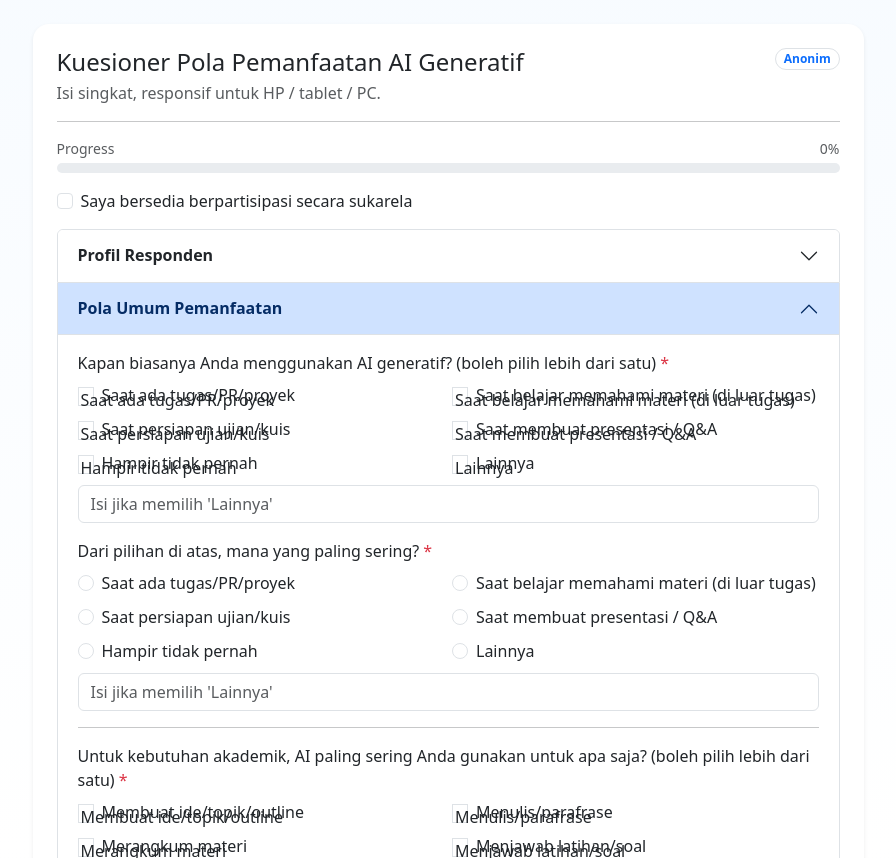
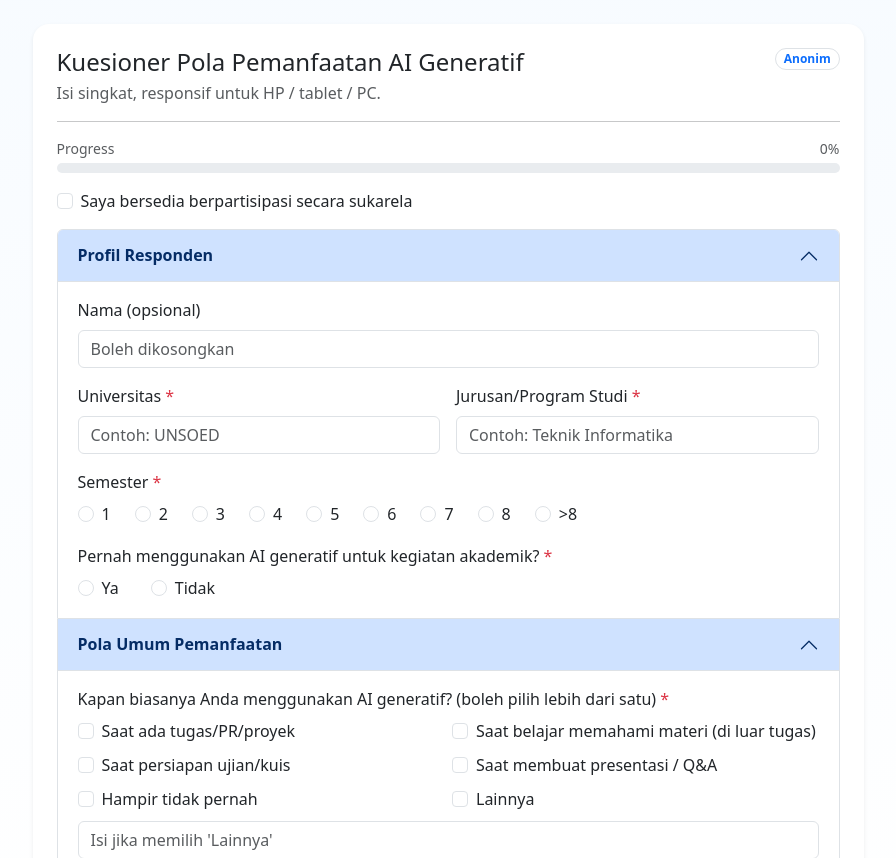
Before and after one commit to tahtanugrohoo/dashboarb-flask, a Flask app: page /predict in a window 1280 px wide, after a click on "Pola Umum Pemanfaatan". Shown: the part 57-915 px from the top of the page, without its empty margins (192-1088 px from the left). Run offline with Flask 3, Linux system fonts and the light colour scheme.

Commit message:
Enhance questionnaire form by updating field widgets for better user interaction and improving HTML structure for clarity.

```diff
--- a/app/blueprints/public/forms.py
+++ b/app/blueprints/public/forms.py
@@ -1,5 +1,5 @@
 from flask_wtf import FlaskForm
-from wtforms import BooleanField, StringField, RadioField, SelectMultipleField, SubmitField
+from wtforms import BooleanField, StringField, RadioField, SelectMultipleField, SubmitField, widgets
 from wtforms.validators import DataRequired, Optional, Length, ValidationError
 
 LIKERT_CHOICES = [("1", "1"), ("2", "2"), ("3", "3"), ("4", "4"), ("5", "5")]
@@ -58,15 +58,27 @@ class QuestionnaireForm(FlaskForm):
     used_ai = RadioField("Pernah menggunakan AI generatif untuk kegiatan akademik?", choices=YESNO_CHOICES, validators=[DataRequired()])
 
     # Pola umum
-    when_multi = SelectMultipleField("Kapan biasanya Anda menggunakan AI generatif? (boleh pilih lebih dari satu)",
-                                     choices=WHEN_CHOICES, validators=[DataRequired()])
+    # when_multi = SelectMultipleField("Kapan biasanya Anda menggunakan AI generatif? (boleh pilih lebih dari satu)",
+    #                                  choices=WHEN_CHOICES, validators=[DataRequired()])
+    when_multi = SelectMultipleField(
+    "Kapan biasanya Anda menggunakan AI generatif? (boleh pilih lebih dari satu)",
+    choices=WHEN_CHOICES,
+    option_widget=widgets.CheckboxInput(),
+    widget=widgets.ListWidget(prefix_label=False),
+    validators=[DataRequired()])
     when_other_text = StringField("Jika memilih 'Lainnya', tuliskan:", validators=[Optional(), Length(max=200)])
 
     when_single = RadioField("Dari pilihan di atas, mana yang paling sering?", choices=WHEN_CHOICES, validators=[DataRequired()])
     when_single_other_text = StringField("Jika memilih 'Lainnya', tuliskan:", validators=[Optional(), Length(max=200)])
 
-    use_multi = SelectMultipleField("Untuk kebutuhan akademik, AI paling sering Anda gunakan untuk apa saja? (boleh pilih lebih dari satu)",
-                                    choices=USE_CHOICES, validators=[DataRequired()])
+    # use_multi = SelectMultipleField("Untuk kebutuhan akademik, AI paling sering Anda gunakan untuk apa saja? (boleh pilih lebih dari satu)",
+    #                                 choices=USE_CHOICES, validators=[DataRequired()])
+    use_multi = SelectMultipleField(
+    "Untuk kebutuhan akademik, AI paling sering Anda gunakan untuk apa saja? (boleh pilih lebih dari satu)",
+    choices=USE_CHOICES,
+    option_widget=widgets.CheckboxInput(),
+    widget=widgets.ListWidget(prefix_label=False),
+    validators=[DataRequired()])
     use_other_text = StringField("Jika memilih 'Lainnya', tuliskan:", validators=[Optional(), Length(max=200)])
 
     use_single = RadioField("Dari pilihan di atas, mana yang paling sering?", choices=USE_CHOICES, validators=[DataRequired()])
--- a/app/templates/public/predict.html
+++ b/app/templates/public/predict.html
@@ -50,7 +50,7 @@
                   Profil Responden
                 </button>
               </h2>
-              <div id="cProfile" class="accordion-collapse collapse show" aria-labelledby="hProfile" data-bs-parent="#accordionQ">
+              <div id="cProfile" class="accordion-collapse collapse show" aria-labelledby="hProfile">
                 <div class="accordion-body">
                   <div class="row g-3">
                     <div class="col-12">
@@ -104,7 +104,7 @@
                   Pola Umum Pemanfaatan
                 </button>
               </h2>
-              <div id="cGeneral" class="accordion-collapse collapse" aria-labelledby="hGeneral" data-bs-parent="#accordionQ">
+              <div id="cGeneral" class="accordion-collapse collapse" aria-labelledby="hGeneral"">
                 <div class="accordion-body">
 
                   <div class="mb-3">
@@ -222,7 +222,7 @@
                   Pernyataan (Skala 1–5)
                 </button>
               </h2>
-              <div id="cLikert" class="accordion-collapse collapse" aria-labelledby="hLikert" data-bs-parent="#accordionQ">
+              <div id="cLikert" class="accordion-collapse collapse" aria-labelledby="hLikert"">
                 <div class="accordion-body">
                   <div class="alert alert-info py-2 small mb-3">
                     1 = Sangat Tidak Setuju • 2 = Tidak Setuju • 3 = Netral • 4 = Setuju • 5 = Sangat Setuju
@@ -236,9 +236,13 @@
                           <div class="mb-3">
                             <div class="small fw-semibold mb-2">{{ f.label.text }}</div>
                             <div class="btn-group flex-wrap" role="group" aria-label="likert">
-                              {% for sub in f %}
+                              <!-- {% for sub in f %}
                                 {{ sub(class_="btn-check") }}
                                 <label class="btn btn-outline-secondary btn-sm">{{ sub.label.text }}</label>
+                              {% endfor %} -->
+                              {% for sub in f %}
+                                {{ sub(class_="btn-check", id=sub.id) }}
+                                <label class="btn btn-outline-secondary btn-sm" for="{{ sub.id }}">{{ sub.label.text }}</label>
                               {% endfor %}
                             </div>
                             {% for e in f.errors %}<div class="text-danger small mt-1">{{ e }}</div>{% endfor %}
@@ -261,9 +265,13 @@
                         <div class="mb-3">
                           <div class="small fw-semibold mb-2">{{ f.label.text }}</div>
                           <div class="btn-group flex-wrap" role="group" aria-label="likert optional">
-                            {% for sub in f %}
+                            <!-- {% for sub in f %}
                               {{ sub(class_="btn-check") }}
                               <label class="btn btn-outline-secondary btn-sm">{{ sub.label.text }}</label>
+                            {% endfor %} -->
+                            {% for sub in f %}
+                              {{ sub(class_="btn-check", id=sub.id) }}
+                              <label class="btn btn-outline-secondary btn-sm" for="{{ sub.id }}">{{ sub.label.text }}</label>
                             {% endfor %}
                           </div>
                           {% for e in f.errors %}<div class="text-danger small mt-1">{{ e }}</div>{% endfor %}
```
